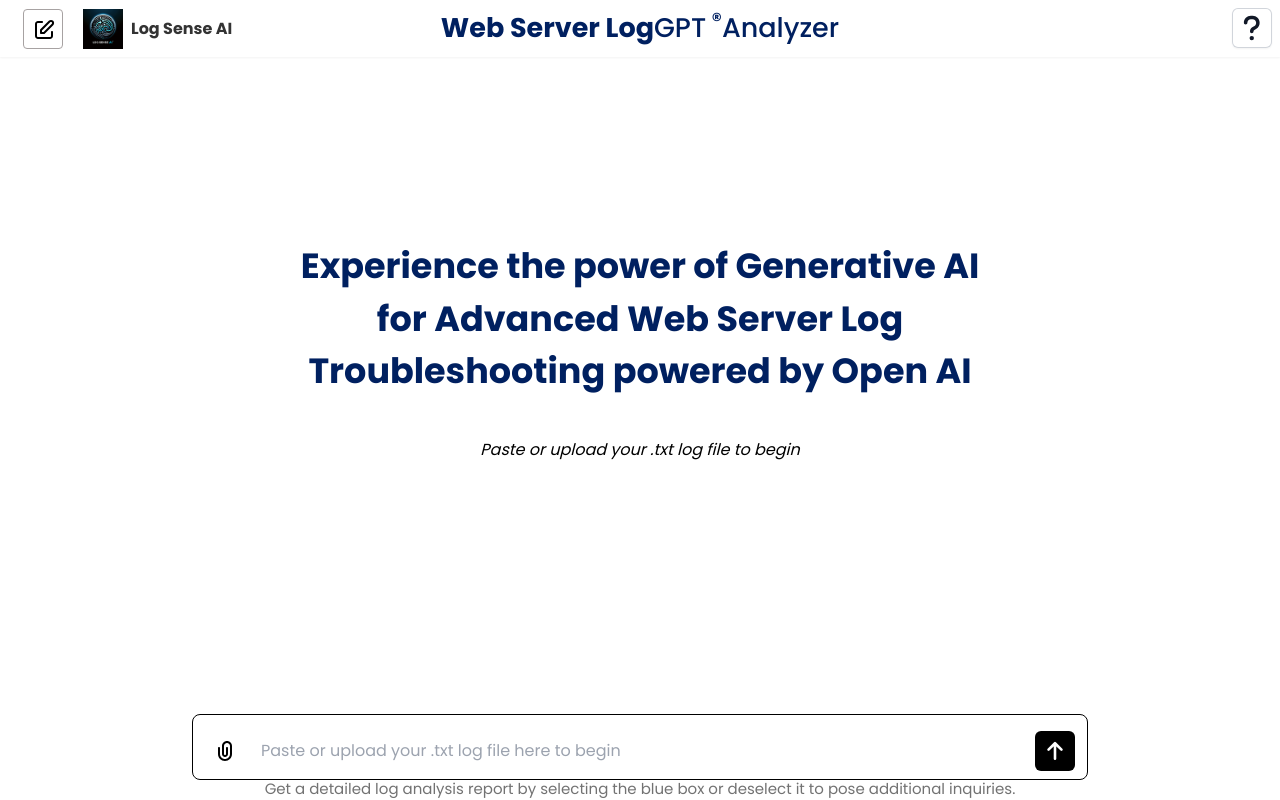
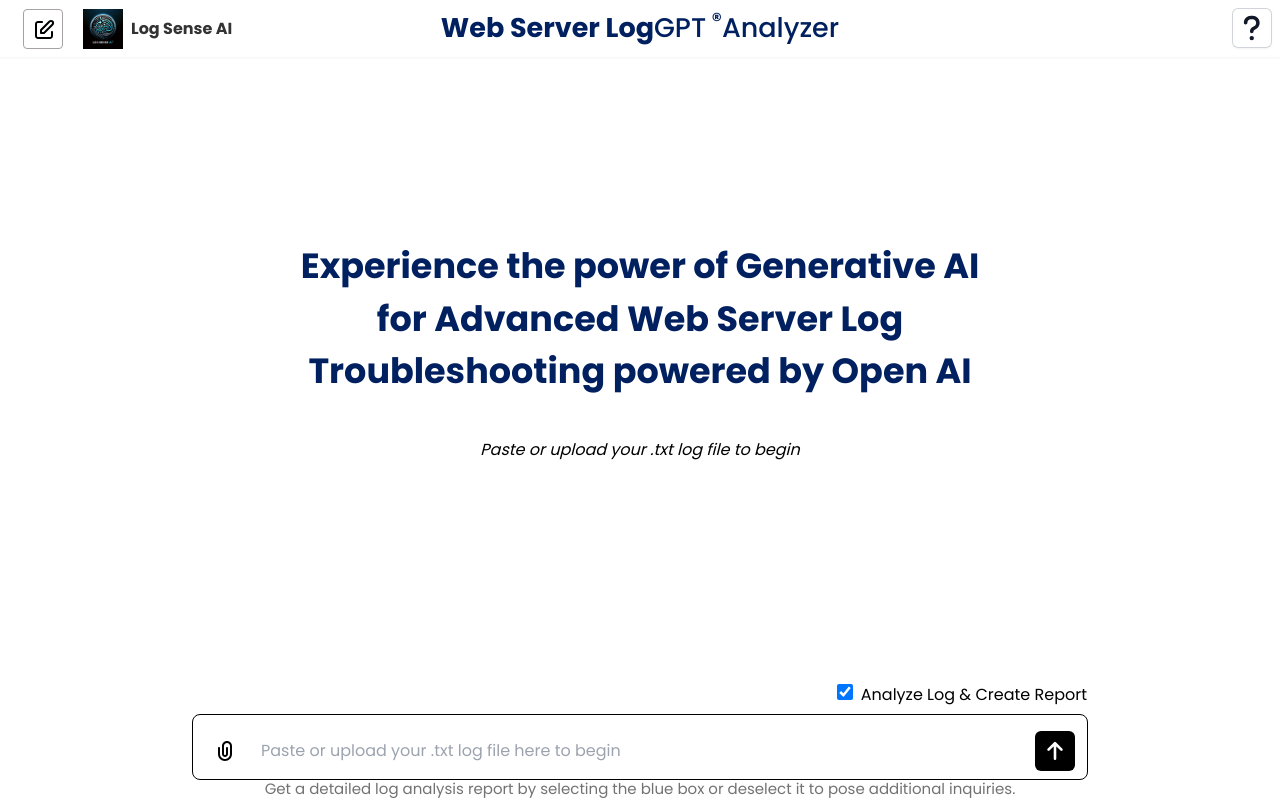
Before and after one commit to perseusprince070/loganalysis_client, a React (Create React App) app: page /webserver in a window 1280 px wide. Built offline with nearby package versions, Linux system fonts and the light colour scheme.

Commit message:
update frontend

```diff
--- a/src/pages/ApplicationView.js
+++ b/src/pages/ApplicationView.js
@@ -106,7 +106,7 @@ const ApplicationView = () => {
         onSubmit={handleSubmit}
         className="w-[70vw] border-[1px] border-black rounded-lg absolute ;lg:bottom-5 md:bottom-5 sm:bottom-5 -bottom-16 px-3 py-2"
       >
-        {/* <div className="absolute right-0 -top-8">
+        <div className="absolute right-0 -top-8">
           <input
             type="checkbox"
             id="report"
@@ -117,7 +117,7 @@ const ApplicationView = () => {
           <label htmlFor="report" className="ml-2">
             Analyze Log & Create Report
           </label>
-        </div> */}
+        </div>
 
         <div className="h-2/3 flex mb-2">
           {attachments.map((file, idx) => (
--- a/src/pages/ContainerView.js
+++ b/src/pages/ContainerView.js
@@ -109,7 +109,7 @@ const ContainerView = () => {
         onSubmit={handleSubmit}
         className="w-[70vw] border-[1px] border-black rounded-lg absolute ;lg:bottom-5 md:bottom-5 sm:bottom-5 -bottom-16 px-3 py-2"
       >
-        {/* <div className="absolute right-0 -top-8">
+        <div className="absolute right-0 -top-8">
           <input
             type="checkbox"
             id="report"
@@ -120,7 +120,7 @@ const ContainerView = () => {
           <label htmlFor="report" className="ml-2">
             Analyze Log & Create Report
           </label>
-        </div> */}
+        </div>
 
         <div className="h-2/3 flex mb-2">
           {attachments.map((file, idx) => (
--- a/src/pages/SystemView.js
+++ b/src/pages/SystemView.js
@@ -107,7 +107,7 @@ const SystemView = () => {
         onSubmit={handleSubmit}
         className="w-[70vw] border-[1px] border-black rounded-lg absolute ;lg:bottom-5 md:bottom-5 sm:bottom-5 -bottom-16 px-3 py-2"
       >
-        {/* <div className="absolute right-0 -top-8">
+        <div className="absolute right-0 -top-8">
           <input
             type="checkbox"
             id="report"
@@ -118,7 +118,7 @@ const SystemView = () => {
           <label htmlFor="report" className="ml-2">
             Analyze Log & Create Report
           </label>
-        </div> */}
+        </div>
 
         <div className="h-2/3 flex mb-2">
           {attachments.map((file, idx) => (
--- a/src/pages/WebServerView.js
+++ b/src/pages/WebServerView.js
@@ -107,7 +107,7 @@ const WebserverView = () => {
         onSubmit={handleSubmit}
         className="w-[70vw] border-[1px] border-black rounded-lg absolute ;lg:bottom-5 md:bottom-5 sm:bottom-5 -bottom-16 px-3 py-2"
       >
-        {/* <div className="absolute right-0 -top-8">
+        <div className="absolute right-0 -top-8">
           <input
             type="checkbox"
             id="report"
@@ -118,7 +118,7 @@ const WebserverView = () => {
           <label htmlFor="report" className="ml-2">
             Analyze Log & Create Report
           </label>
-        </div> */}
+        </div>
 
         <div className="h-2/3 flex mb-2">
           {attachments.map((file, idx) => (
```
